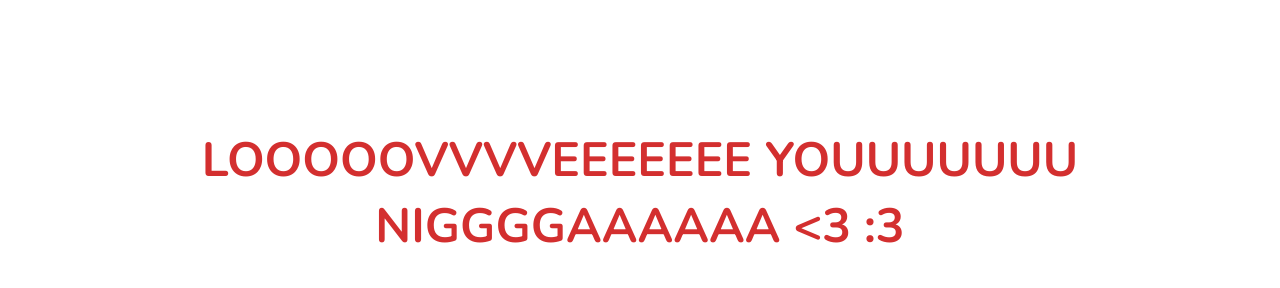
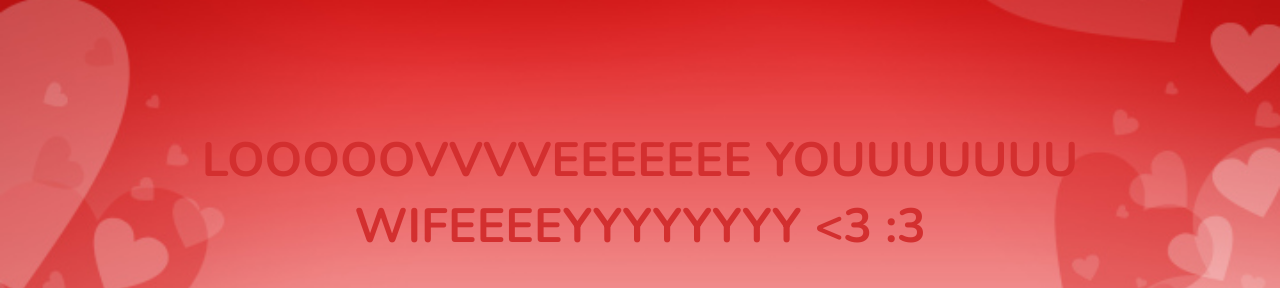
Before and after one commit to starryxxxxx/valenties, a plain HTML site: page yes_page.html in a window 1280 px wide. Shown: the part 92-380 px from the top of the page. Drawn offline with nearby package versions, Linux system fonts and the light colour scheme; grey boxes are pictures that could not be loaded.

Commit message:
Add files via upload

```diff
--- a/styles.css
+++ b/styles.css
@@ -6,7 +6,10 @@ body {
     align-items: center;
     height: 100vh;
     margin: 0;
-    background-color: white;
+    background-image: url("background.jpg");
+    background-size: cover;
+    background-position: center;
+    background-repeat: no-repeat;
     font-family: "Nunito", sans-serif;
     flex-direction: column;
   }
@@ -55,4 +58,5 @@ body {
     height: auto;
     border-radius: 10px;
     margin-top: 20px;
+
   }
--- a/yes_page.html
+++ b/yes_page.html
@@ -3,12 +3,12 @@
 <head>
     <meta charset="UTF-8">
     <meta name="viewport" content="width=device-width, initial-scale=1.0">
-    <title>Knew you would say yes!</title>
+    <title>Where you looking at!</title>
     <link rel="stylesheet" href="./yes_style.css">
 </head>
 <body>
     <div class="container">
-        <h1 class="header_text">LOOOOOVVVVEEEEEEE YOUUUUUUU NIGGGGAAAAAA <3 :3 </h1>
+        <h1 class="header_text">LOOOOOVVVVEEEEEEE YOUUUUUUU WIFEEEEYYYYYYYY <3 :3 </h1>
         <div class="gif_container">
             <img src="https://tenor.com/view/sea-lion-wiggle-head-bob-shake-dance-gif-18053455548401564636.gif">
         </div>
--- a/yes_style.css
+++ b/yes_style.css
@@ -7,7 +7,10 @@ body {
     align-items: center;
     height: 100vh;
     margin: 0;
-    background-color: white;
+    background-image: url("background.jpg");
+    background-size: cover;
+    background-position: center;
+    background-repeat: no-repeat;
     font-family: "Nunito", sans-serif;
 }
 
```
Also changed, not shown: background.jpg (added).
